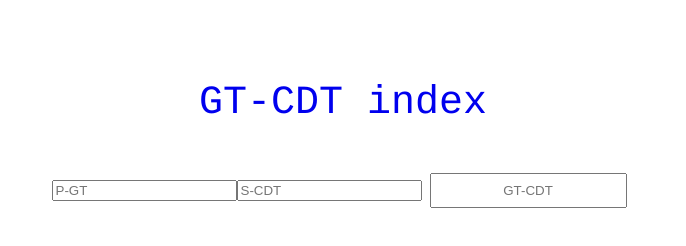
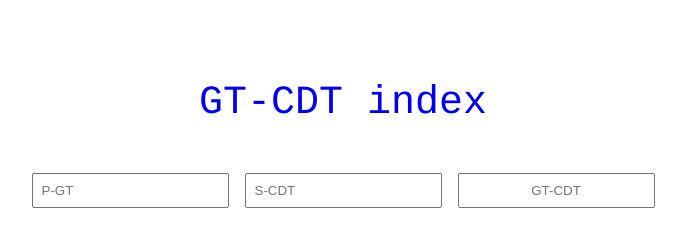
Before and after one commit to malmgrek/gtcdt-index, a plain HTML site: page index.html in a window 1280 px wide. Shown: the whole page, without its empty margins (297-983 px from the left). Drawn offline with Linux system fonts and the light colour scheme.

Commit message:
Add missing comma

```diff
--- a/css/style.css
+++ b/css/style.css
@@ -16,7 +16,7 @@ body {
     font-family: Courier;
 }
 
-#a #b {
+#a, #b {
     text-align: left;
     padding: 1vh;
     margin: 1vh 1vh 1vh 1vh;
```
